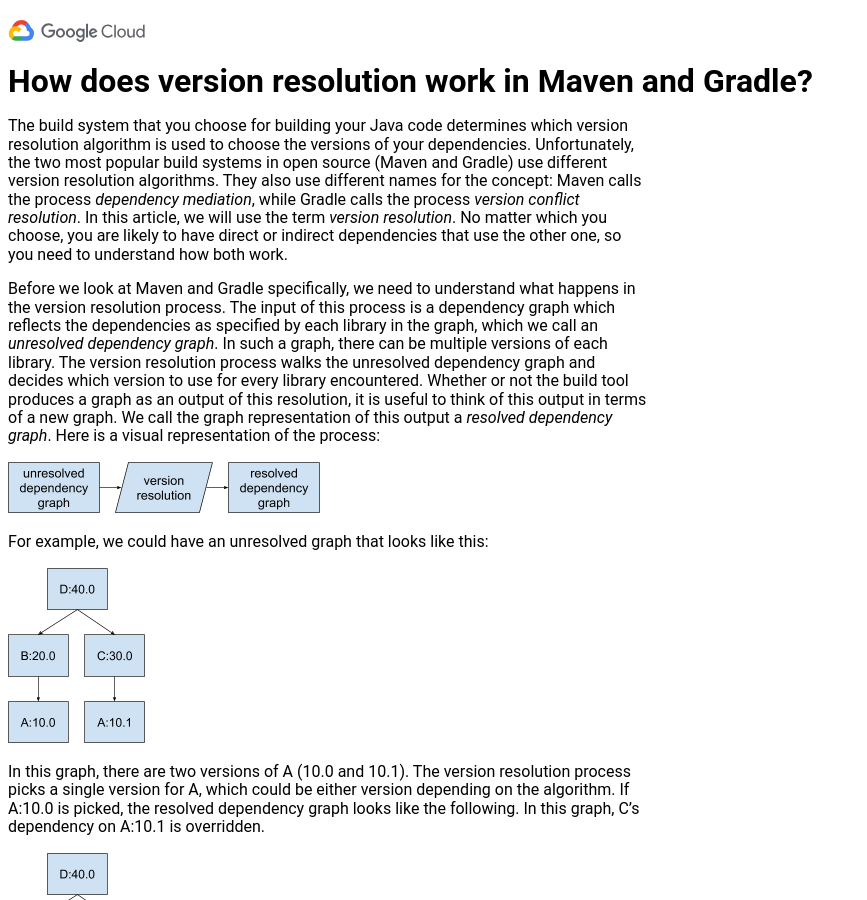
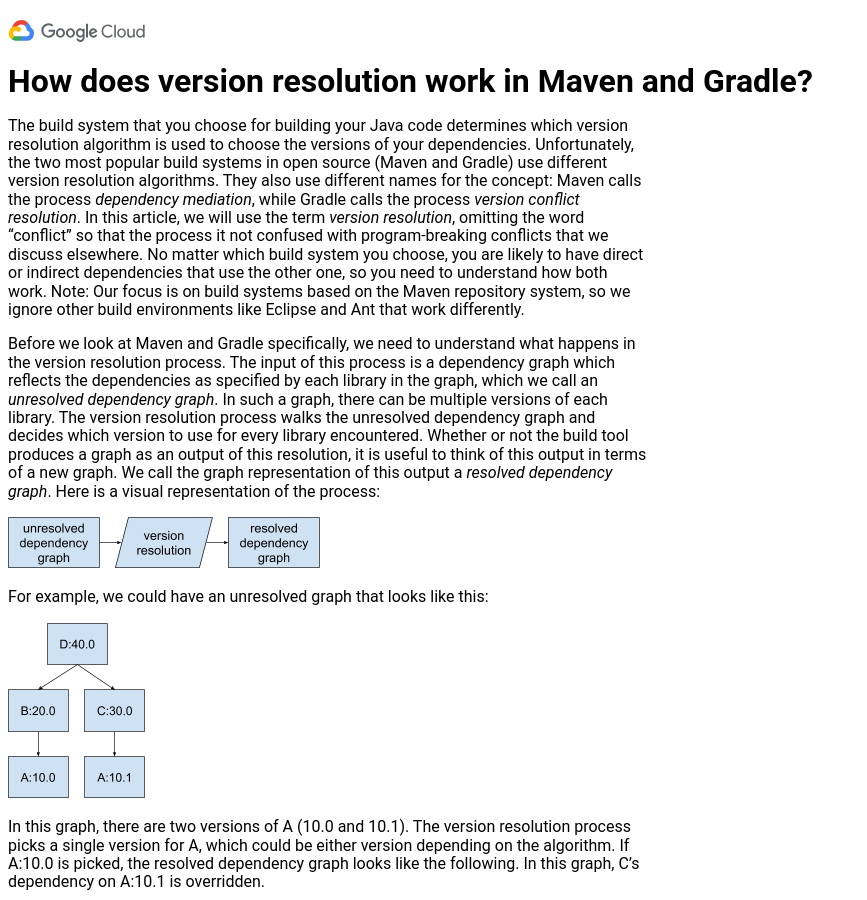
Before and after one commit to GoogleCloudPlatform/cloud-opensource-java, a Jekyll site: the page built from docs/how-does-version-resolution-work-in-maven-and-gradle.md, in a window 1280 px wide and 900 px high. Shown: the whole window, without its empty margins (0-867 px from the left). Built offline with Jekyll 4.4.1, drawn with Linux system fonts in a browser that asks for light colours; our own code applies the rules of GitHub Pages for plain Markdown files.

Commit message:
Additional PR feedback

```diff
--- a/docs/how-does-version-resolution-work-in-maven-and-gradle.md
+++ b/docs/how-does-version-resolution-work-in-maven-and-gradle.md
@@ -6,9 +6,13 @@ dependencies. Unfortunately, the two most popular build systems in open source
 (Maven and Gradle) use different version resolution algorithms. They also use
 different names for the concept: Maven calls the process *dependency mediation*,
 while Gradle calls the process *version conflict resolution*. In this article,
-we will use the term *version resolution*. No matter which you choose, you are
-likely to have direct or indirect dependencies that use the other one, so you
-need to understand how both work.
+we will use the term *version resolution*, omitting the word "conflict" so that
+the process it not confused with program-breaking conflicts that we discuss
+elsewhere. No matter which build system you choose, you are likely to have
+direct or indirect dependencies that use the other one, so you need to
+understand how both work. Note: Our focus is on build systems based on the Maven
+repository system, so we ignore other build environments like Eclipse and Ant
+that work differently.
 
 Before we look at Maven and Gradle specifically, we need to understand what
 happens in the version resolution process. The input of this process is a
```
